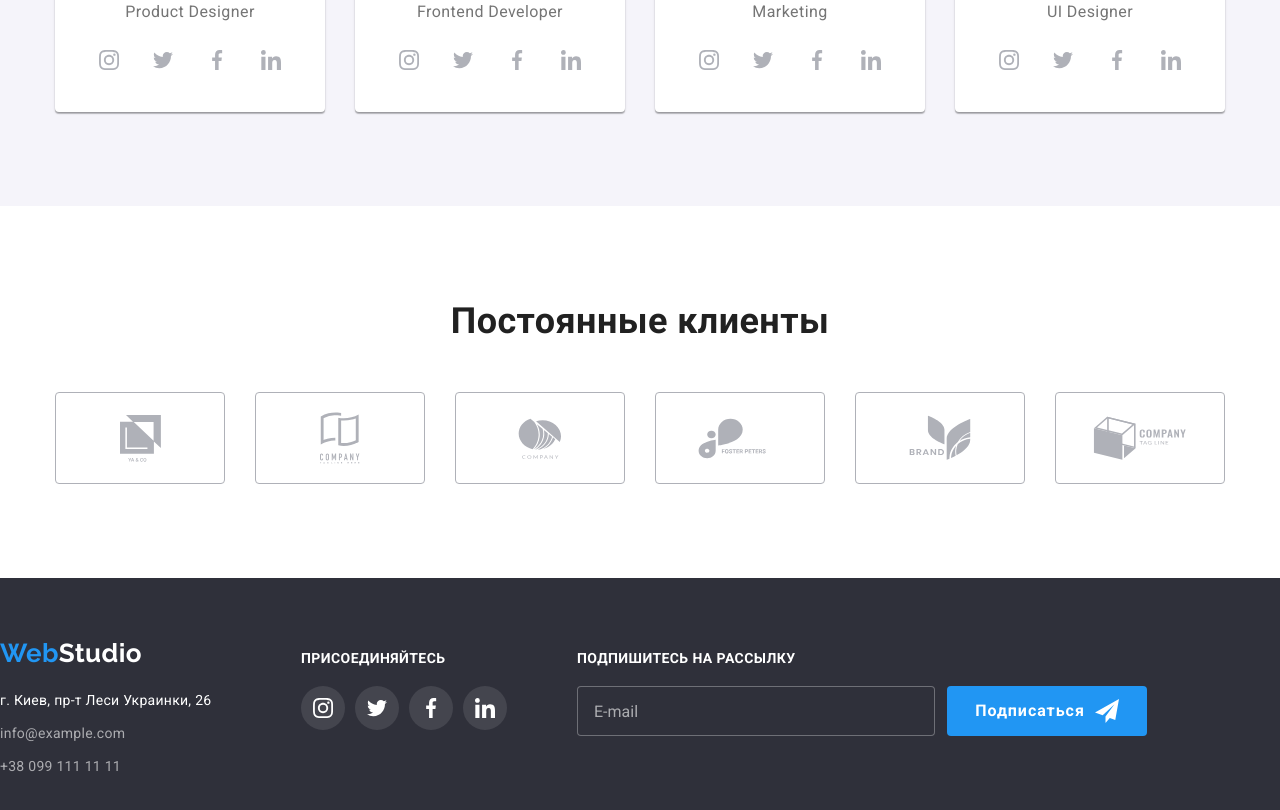
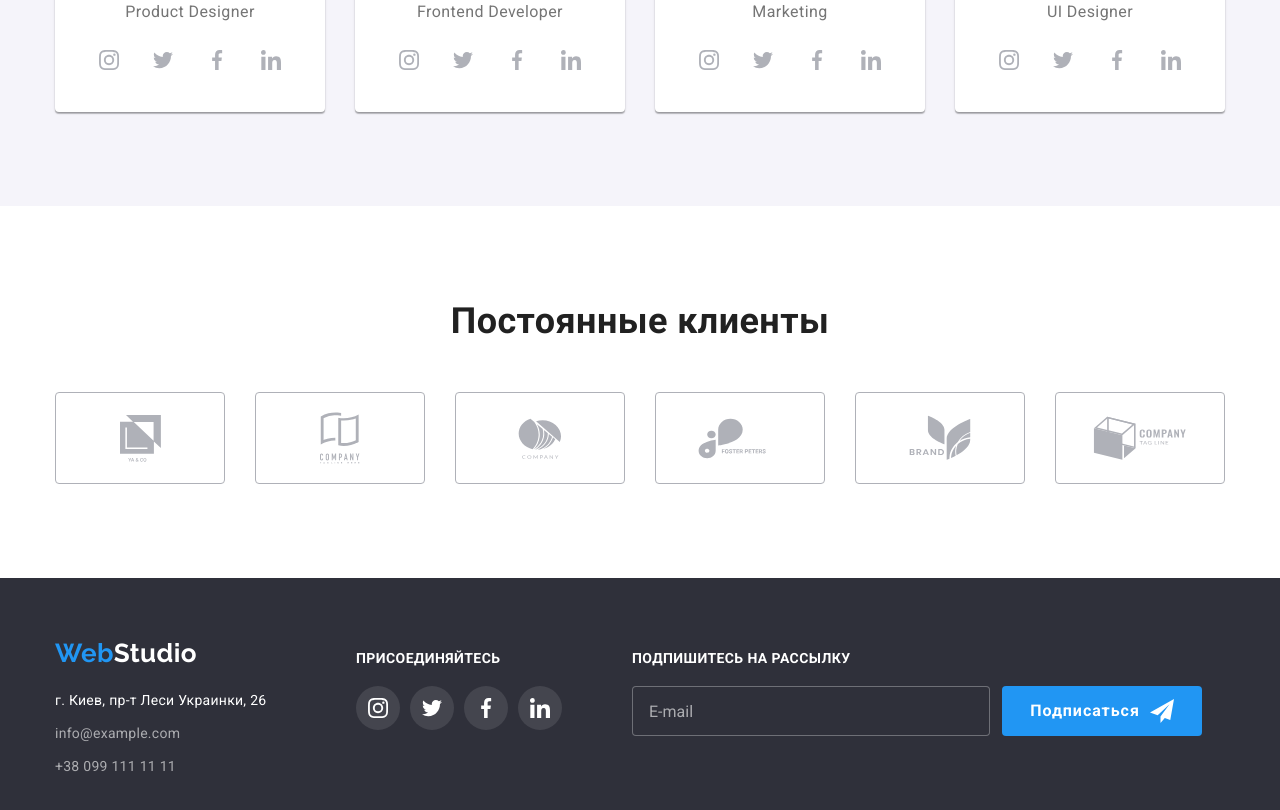
Before and after one commit to Lluppiter/goit-markup-hw-07, a plain HTML site: page index.html in a window 1280 px wide. Shown: the part 2098-2908 px from the top of the page. Drawn offline with Linux system fonts and the light colour scheme.

Commit message:
add hw fix 2

```diff
--- a/index.html
+++ b/index.html
@@ -405,7 +405,7 @@
     </main>
 
     <footer class="footer__section">
-      <div class="footer">
+      <div class="footer container">
         <div class="footer__adres">
           <a
             href="./index.html"
--- a/sass/layouts/_footer.scss
+++ b/sass/layouts/_footer.scss
@@ -21,6 +21,7 @@
   margin-bottom: 20px;
 }
 .footer-adres__list {
+  justify-content: flex-end;
   display: flex;
   flex-direction: column;
   gap: 9px;
```
